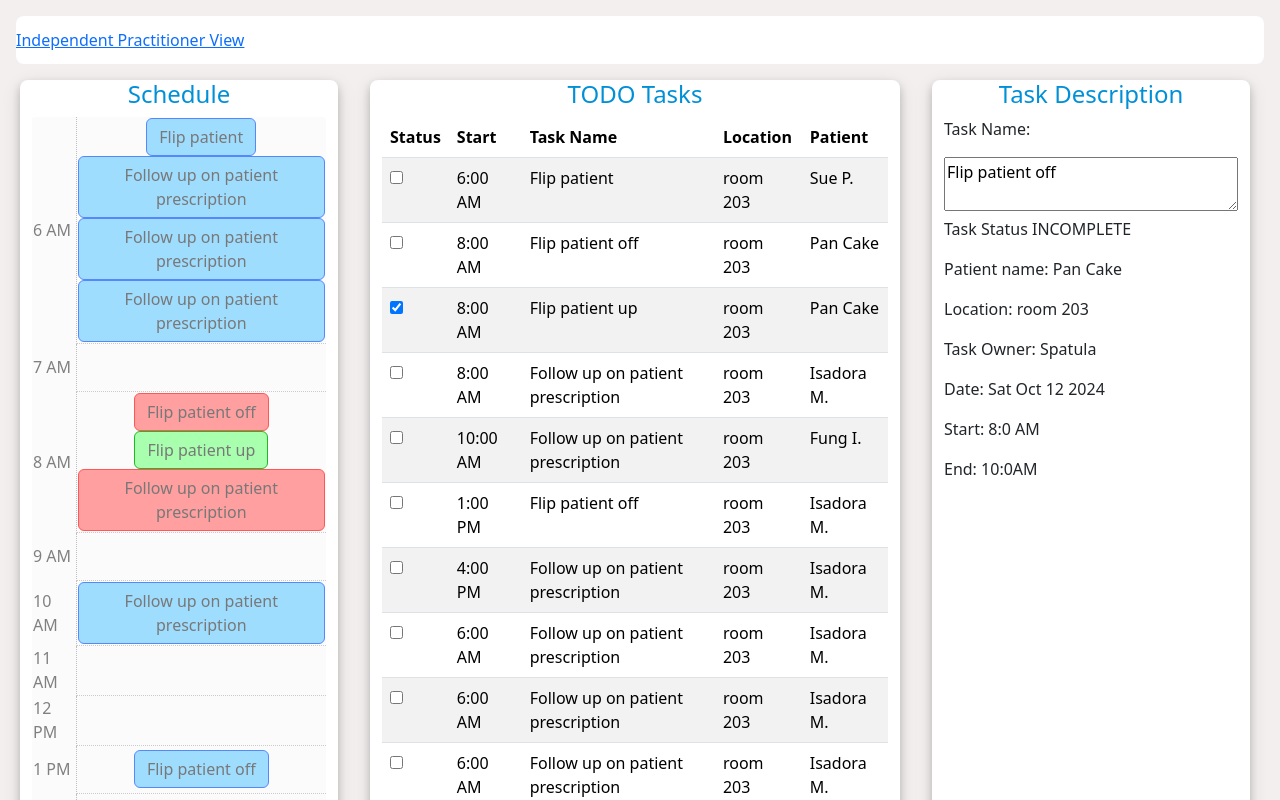
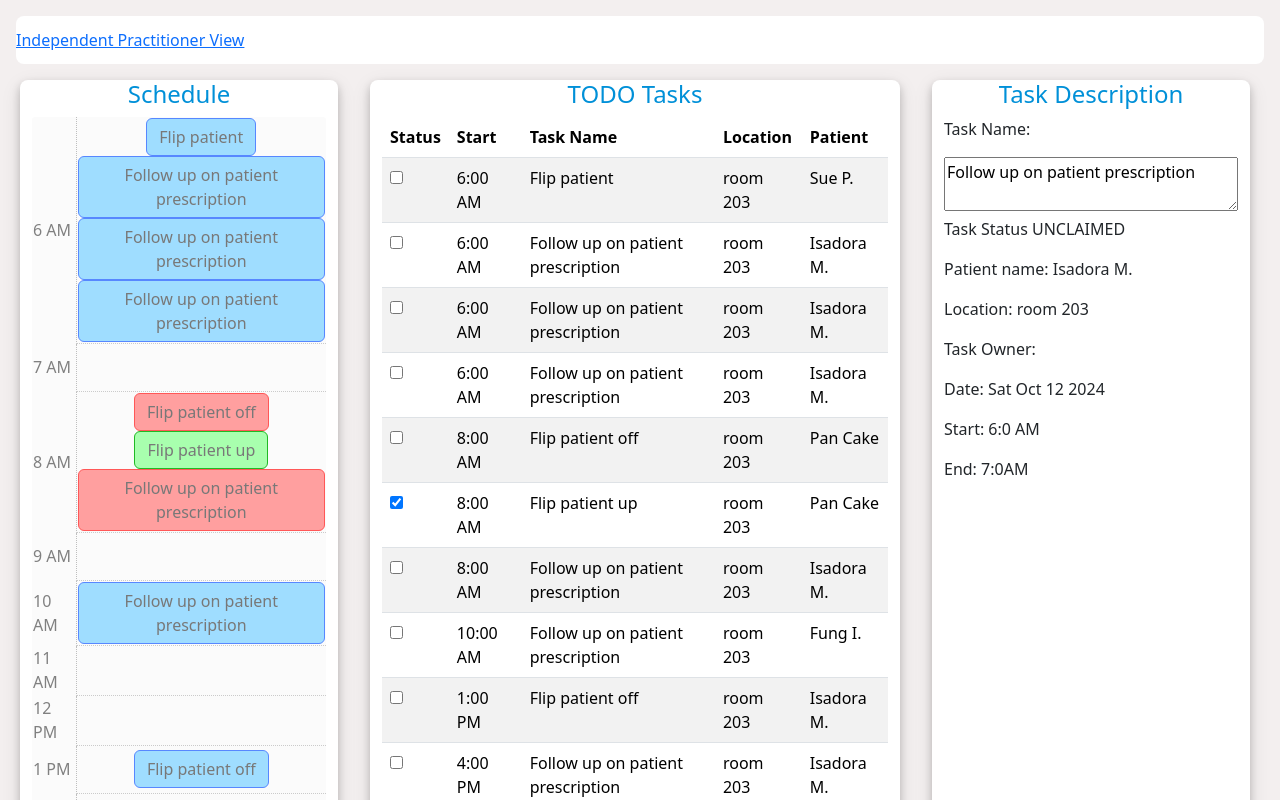
Before and after one commit to zmb6893/Med-o-matic, a Vue app in the folder frontend/: page / in a window 1280 px wide. Shown: the top 800 px of the page. Built offline with nearby package versions, Linux system fonts and the light colour scheme.

Commit message:
sorted tasks in todo list

```diff
--- a/frontend/src/components/TodoList.vue
+++ b/frontend/src/components/TodoList.vue
@@ -14,7 +14,24 @@ const headers: string[] = [
 
 const taskStore = useTaskStore();
 
-const tableContent: TaskType[] = taskStore.tasks;
+const tableContent: TaskType[] = taskStore.tasks.sort((t1, t2)=>{
+	if (t1.date < t2.date) { // check same day
+		return -1;
+	} else if (t1.date > t2.date) {
+		return 1;
+	} else if (t1.startTime.type == 'AM' && t2.startTime.type == 'PM') { // check same AM/PM
+		return -1;
+	} else if (t1.startTime.type == 'PM' && t2.startTime.type == 'AM') {
+		return 1;
+	} else if (t1.startTime.hour.valueOf() < t2.startTime.hour.valueOf()) { // check same hour
+		return -1;
+	} else if (t1.startTime.hour.valueOf() > t2.startTime.hour.valueOf()) {
+		return 1;
+	} else if (t1.startTime.minute.valueOf() < t2.startTime.minute.valueOf()) { // check minute
+		return -1;
+	}
+	return 1;
+});
 
 const updateStatus = (id: string) => {
 	taskStore.toggleTaskCompletion(id)
```
